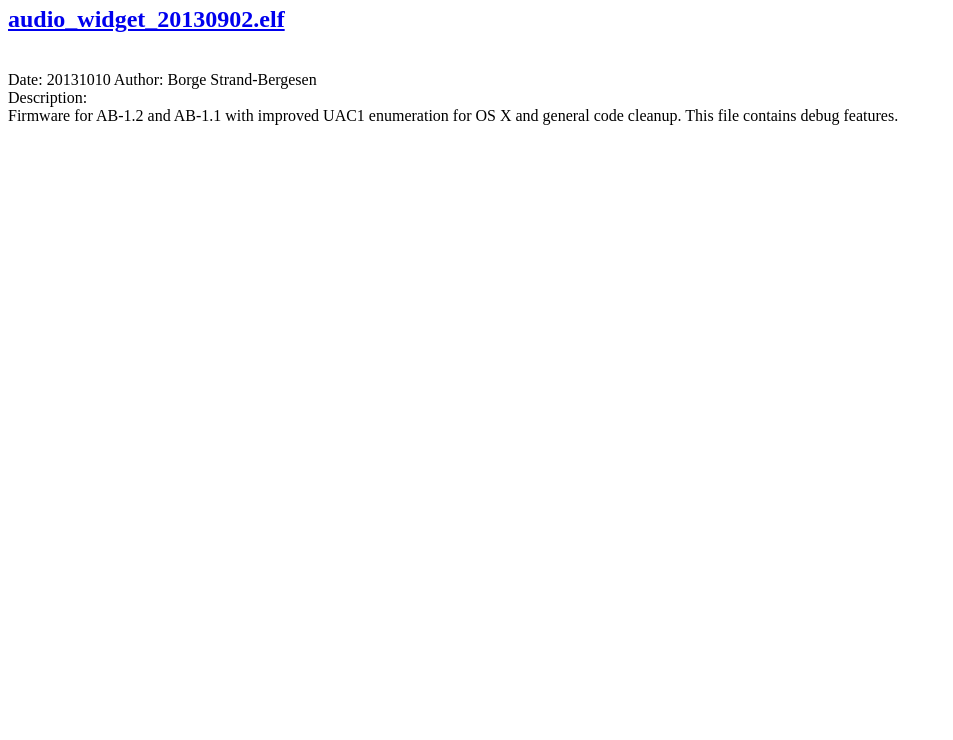
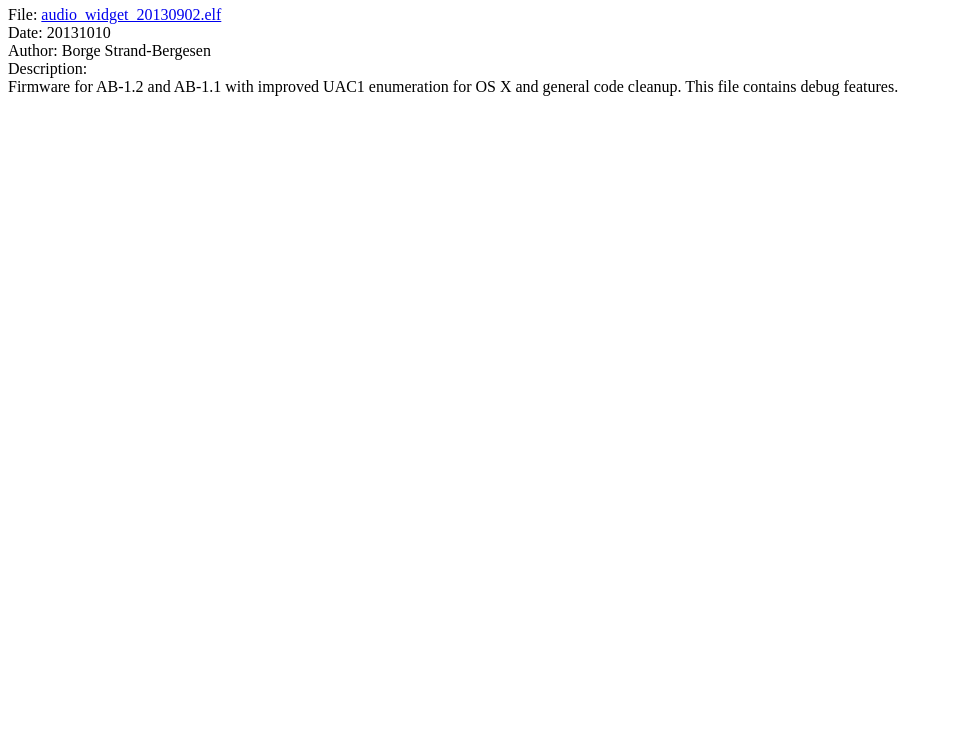
Before and after one commit to borgestrand/widget_binaries, a plain HTML site: page index.html in a window 1280 px wide. Shown: the part 60-800 px from the top of the page, without its empty margins (0-953 px from the left). Drawn offline with Linux system fonts and the light colour scheme.

Commit message:
html formating

```diff
--- a/index.html
+++ b/index.html
@@ -1,9 +1,11 @@
 <html>
 <h1>SDR Widget and Audio Widget binaries</h1>
 
-<h2><a href="audio_widget_20130902.elf">audio_widget_20130902.elf</a></h2>
+File: <a href="https://github.com/borgestrand/widget_binaries/raw/master/audio_widget_20130902.elf">audio_widget_20130902.elf</a>
 <br>
-Date: 20131010 Author: Borge Strand-Bergesen
+Date: 20131010
+<br>
+Author: Borge Strand-Bergesen
 <br>
 Description:
 <br>
```
